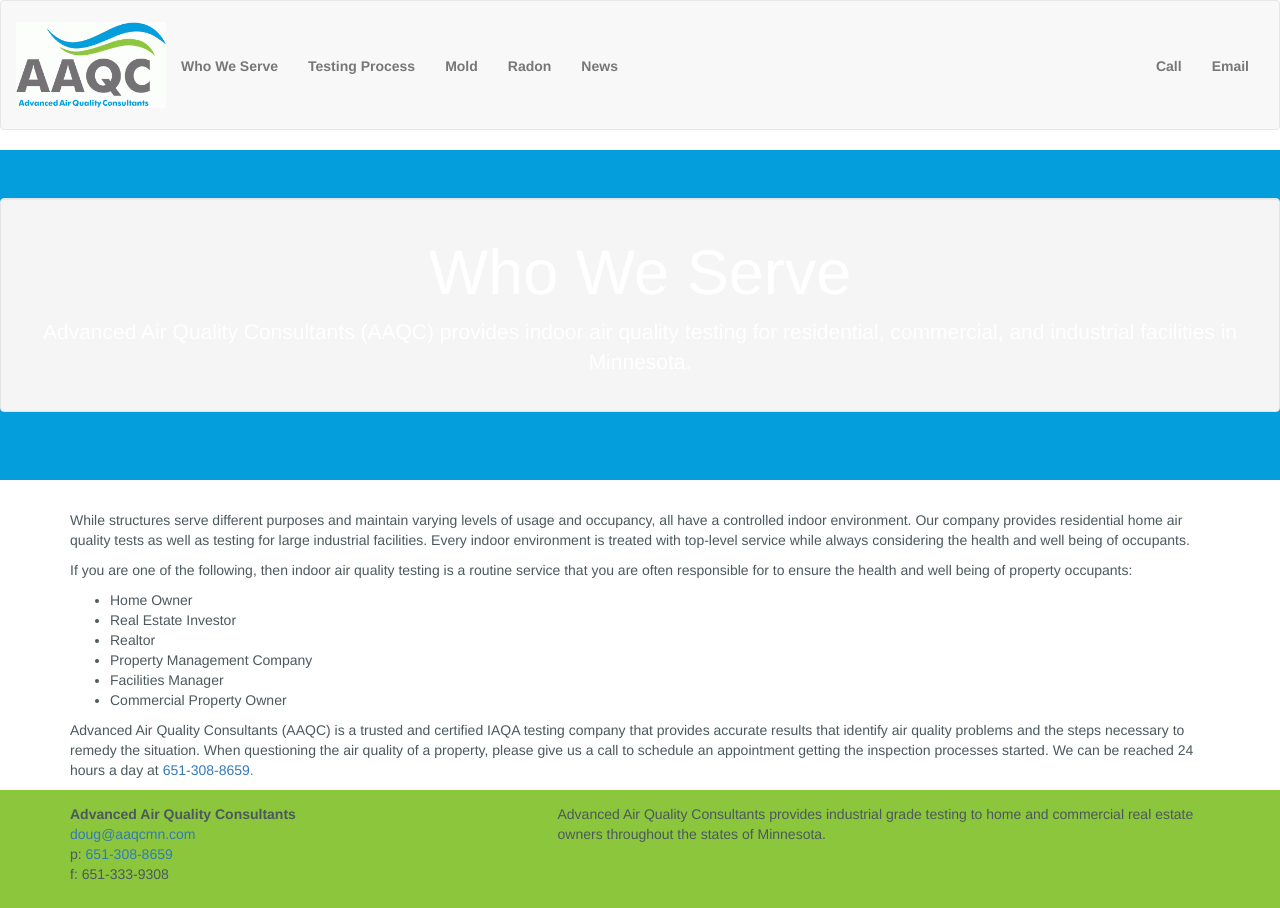
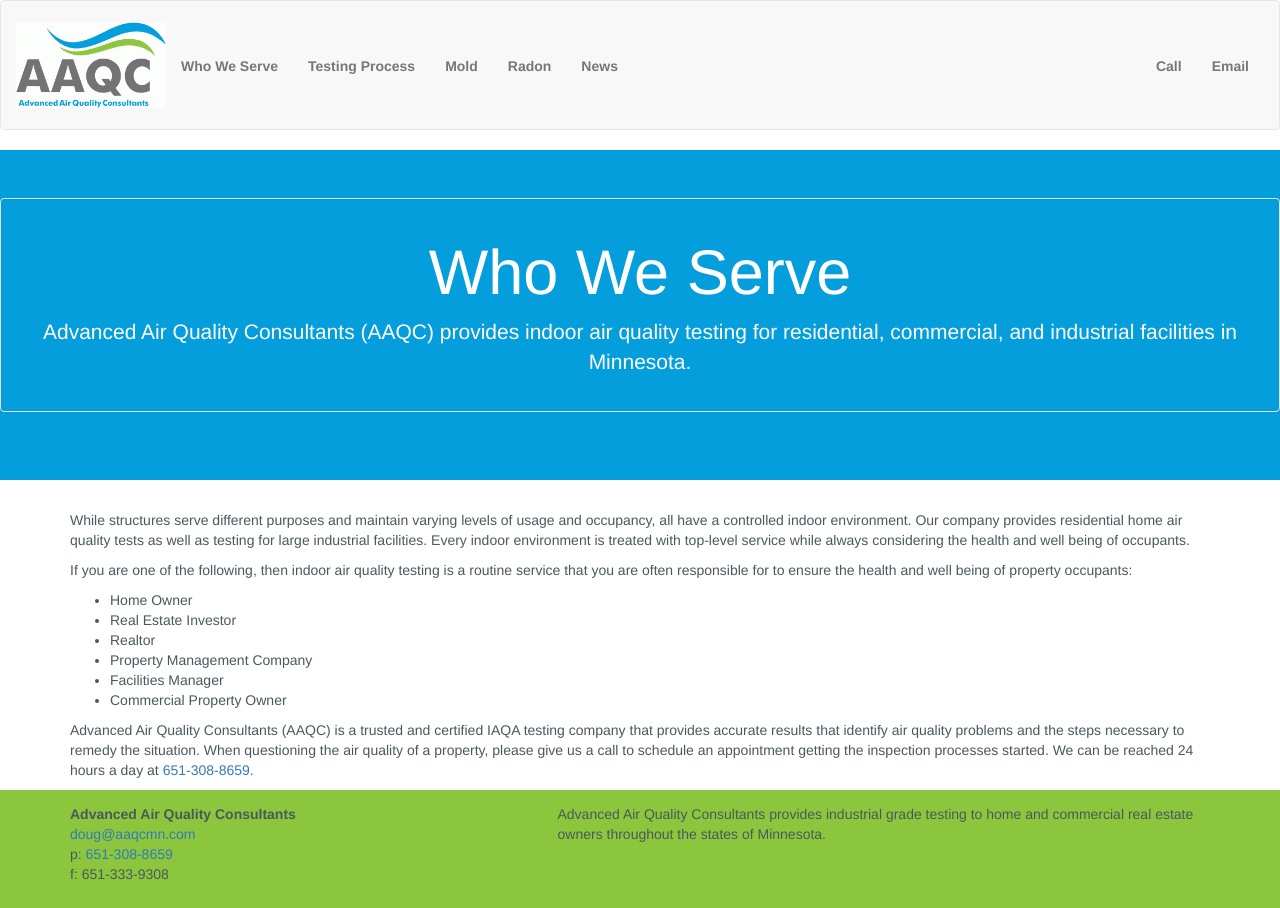
Before and after one commit to ryan258/aaqc, a Jekyll site: the page built from who/index.html, in a window 1280 px wide. Built offline with Jekyll 4.4.1, drawn with Linux system fonts in a browser that asks for light colours; nearby versions of some CDN libraries.

Commit message:
bg color t2

```diff
--- a/css/main.css
+++ b/css/main.css
@@ -16,7 +16,7 @@ h1 {
   color: #747274; }
 
 .well {
-  background-color: none; }
+  background-color: transparent; }
 
 .jumbotron {
   background-color: #049EDC;
--- a/css/main.scss
+++ b/css/main.scss
@@ -28,7 +28,7 @@ h1 {
 }
 
 .well {
-	background-color: none;
+	background-color: transparent;
 }
 
 .jumbotron {
```
